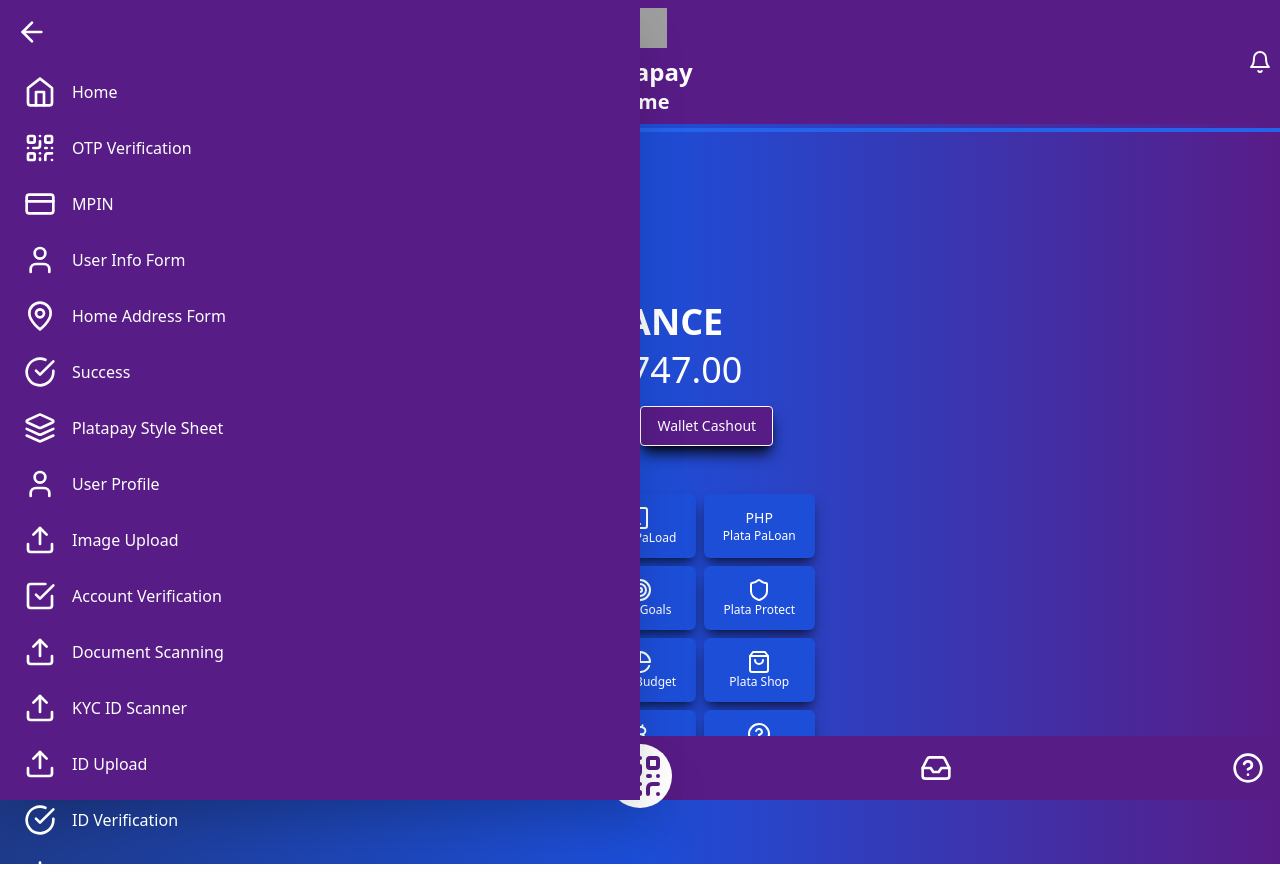
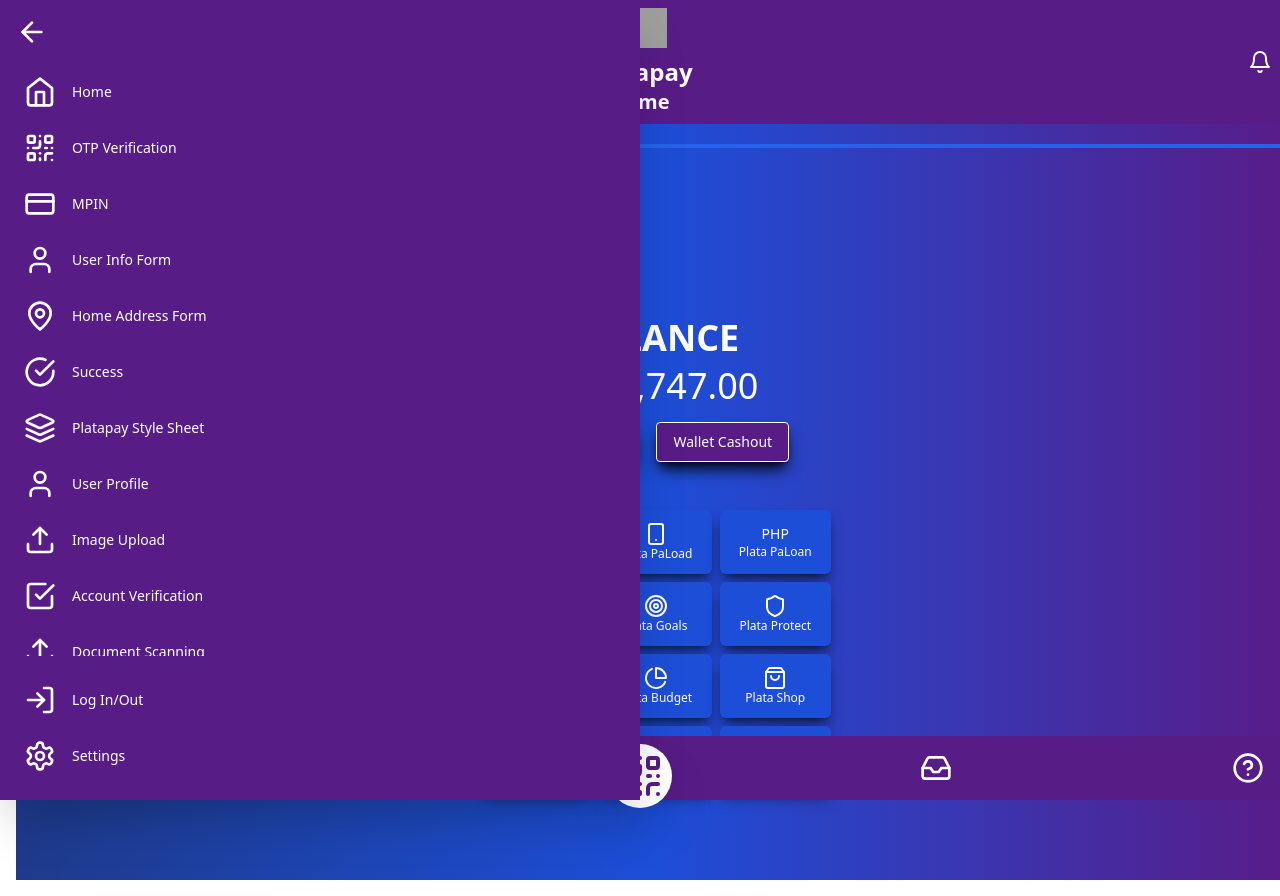
Before and after one commit to bossm747/platapay-mobile, a React (Vite) app: page / in a window 1280 px wide. Both pictures are taken after a click on the icon 20 px from the left and 62 px from the top of the page. Before the commit the page ends 864 px from the top, so only its background shows below. Built offline with nearby package versions, Linux system fonts and the light colour scheme; grey boxes are pictures that could not be loaded.

Commit message:
Updated Layout.jsx with the provided code to include the updated header, sliding menu, and footer elements.

```diff
--- a/src/components/Layout.jsx
+++ b/src/components/Layout.jsx
@@ -1,4 +1,4 @@
-import React, { useState } from "react";
+import React, { useState, useEffect, useRef } from "react";
 import { Outlet, useLocation, Link } from "react-router-dom";
 import { Bell, Menu, Home, Inbox, QrCode, HelpCircle, CreditCard, LogIn, Settings, ArrowLeft, ArrowRight } from "lucide-react";
 import pages from "../pagesConfig";
@@ -10,6 +10,25 @@ const Layout = () => {
   const [collapsed, setCollapsed] = useState(false);
   const location = useLocation();
   const currentPage = pages.find(page => page.path === location.pathname);
+  const menuRef = useRef(null);
+
+  useEffect(() => {
+    const handleClickOutside = (event) => {
+      if (menuRef.current && !menuRef.current.contains(event.target)) {
+        setMenuOpen(false);
+      }
+    };
+
+    if (menuOpen) {
+      document.addEventListener("mousedown", handleClickOutside);
+    } else {
+      document.removeEventListener("mousedown", handleClickOutside);
+    }
+
+    return () => {
+      document.removeEventListener("mousedown", handleClickOutside);
+    };
+  }, [menuOpen]);
 
   return (
     <div className="h-screen w-screen flex flex-col bg-gradient-to-r from-blue-900 via-blue-700 to-purple-900">
@@ -27,25 +46,25 @@ const Layout = () => {
       </div>
       {/* Sliding Menu */}
       {menuOpen && (
-        <div className={`fixed top-0 left-0 h-full bg-purple-900 text-white shadow-2xl z-20 ${collapsed ? 'w-16' : 'w-1/2'} transition-width duration-300`}>
+        <div ref={menuRef} className={`fixed top-0 left-0 h-full bg-purple-900 text-white shadow-2xl z-20 ${collapsed ? 'w-16' : 'w-1/2'} transition-width duration-300`}>
           <div className="p-4 flex flex-col justify-between h-full">
-            <div>
+            <div className="flex-1 overflow-y-auto">
               <button onClick={() => setCollapsed(!collapsed)} className="text-white w-full text-left mb-4">
                 {collapsed ? <ArrowRight className="w-8 h-8" /> : <ArrowLeft className="w-8 h-8" />}
               </button>
               {pages.map(page => (
-                <Link key={page.path} to={page.path} className="flex items-center px-2 py-3 hover:bg-purple-700" onClick={() => setMenuOpen(false)}>
+                <Link key={page.path} to={page.path} className="flex items-center px-2 py-3 hover:bg-purple-700 text-sm" onClick={() => setMenuOpen(false)}>
                   {React.createElement(page.icon, { className: "text-white w-8 h-8" })}
                   {!collapsed && <span className="ml-4">{page.name}</span>}
                 </Link>
               ))}
             </div>
-            <div>
-              <Link to="/login" className="flex items-center px-2 py-3 hover:bg-purple-700" onClick={() => setMenuOpen(false)}>
+            <div className="mt-4">
+              <Link to="/login" className="flex items-center px-2 py-3 hover:bg-purple-700 text-sm" onClick={() => setMenuOpen(false)}>
                 <LogIn className="text-white w-8 h-8" />
                 {!collapsed && <span className="ml-4">Log In/Out</span>}
               </Link>
-              <Link to="/settings" className="flex items-center px-2 py-3 hover:bg-purple-700" onClick={() => setMenuOpen(false)}>
+              <Link to="/settings" className="flex items-center px-2 py-3 hover:bg-purple-700 text-sm" onClick={() => setMenuOpen(false)}>
                 <Settings className="text-white w-8 h-8" />
                 {!collapsed && <span className="ml-4">Settings</span>}
               </Link>
@@ -54,7 +73,7 @@ const Layout = () => {
         </div>
       )}
       {/* Body Content */}
-      <div className="flex-1 mt-16">
+      <div className="flex-1 mt-16 mb-16 p-4">
         <Outlet />
       </div>
       {/* Sticky Footer */}
```
